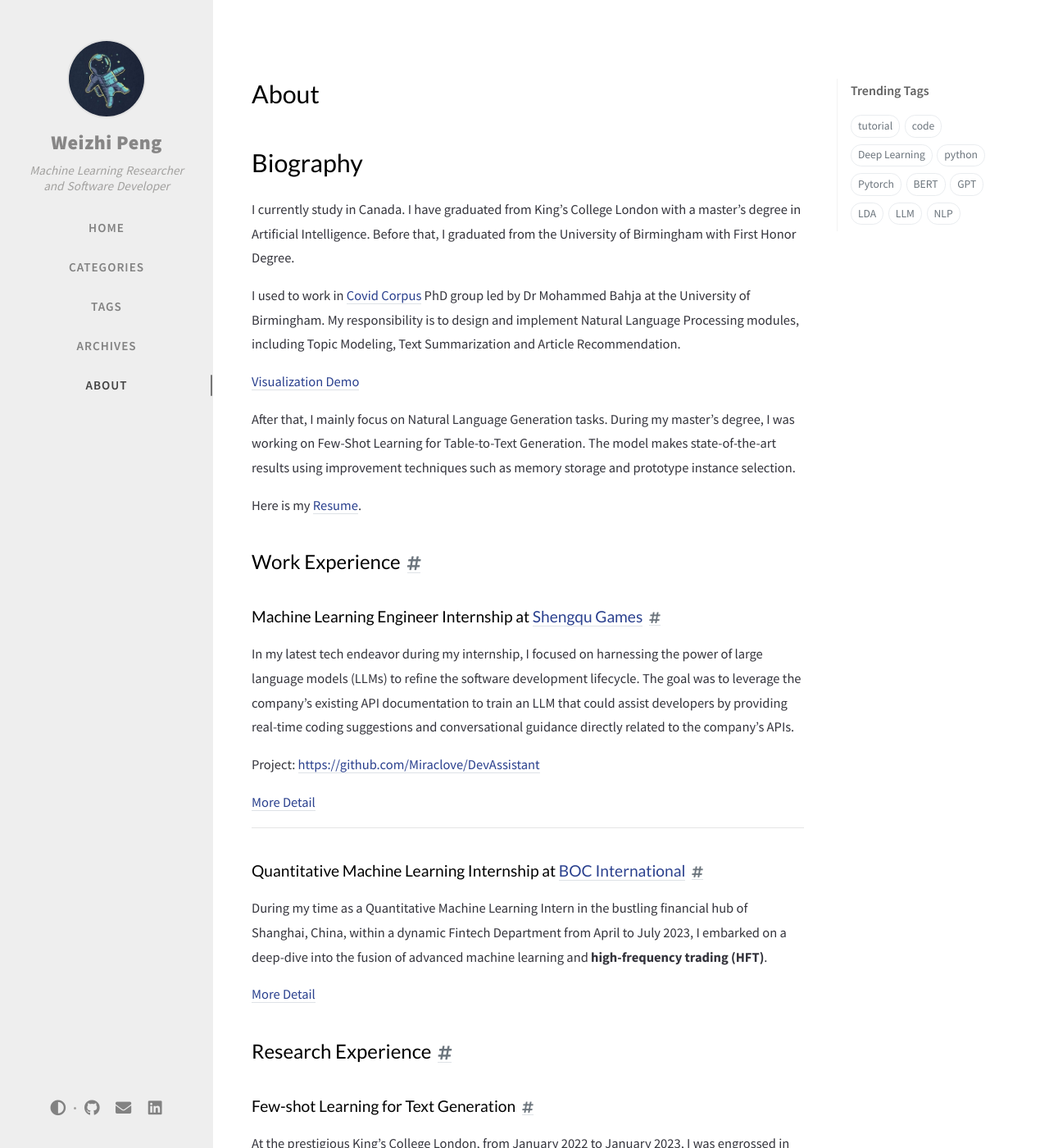
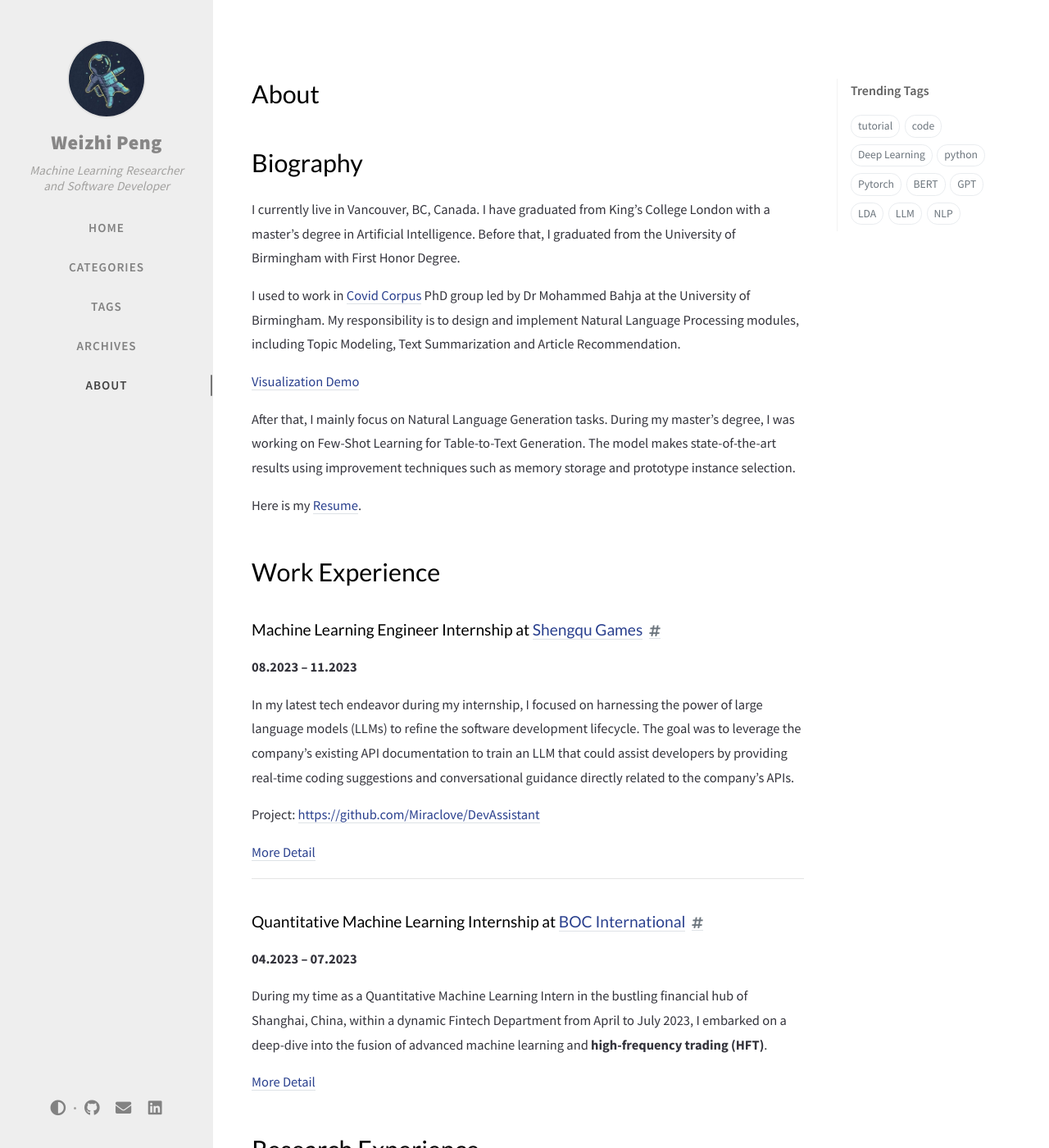
Before and after one commit to wzptech/wzptech.github.io, a Jekyll site: the page built from _tabs/about.md, in a window 1280 px wide and 1400 px high. Shown: the whole window at 82% size. Built offline with Jekyll 4.4.1, drawn with Linux system fonts in a browser that asks for light colours; nearby versions of some CDN libraries; comment, search, counter and statistics services are not loaded; some of the changed text lies outside the part shown.

```diff
--- a/_tabs/about.md
+++ b/_tabs/about.md
@@ -7,7 +7,7 @@ order: 4
 # Biography
 
 
-I currently study in Canada. I have graduated from King's College London with a master's degree in Artificial Intelligence. Before that, I graduated from the University of Birmingham with First Honor Degree.
+I currently live in Vancouver, BC, Canada. I have graduated from King's College London with a master's degree in Artificial Intelligence. Before that, I graduated from the University of Birmingham with First Honor Degree.
 
 I used to work in [Covid Corpus](https://www.covidcorpus.org/Home) PhD group led by Dr Mohammed Bahja at the University of Birmingham. My responsibility is to design and implement Natural Language Processing modules, including Topic Modeling, Text Summarization and Article Recommendation.
 
@@ -17,9 +17,11 @@ After that, I mainly focus on Natural Language Generation tasks. During my maste
 
 Here is my [Resume](/assets/Weizhi%20PENG%20-%20resume.pdf).
 
-## Work Experience
+# Work Experience
 
 ### Machine Learning Engineer Internship at [Shengqu Games](https://www.shengqugames-corp.com)
+
+**08.2023 – 11.2023**
 
 In my latest tech endeavor during my internship, I focused on harnessing the power of large language models (LLMs) to refine the software development lifecycle. The goal was to leverage the company's existing API documentation to train an LLM that could assist developers by providing real-time coding suggestions and conversational guidance directly related to the company's APIs.
 
@@ -32,13 +34,17 @@ Project: [https://github.com/Miraclove/DevAssistant](https://github.com/Miraclov
 
 ### Quantitative Machine Learning Internship at [BOC International](https://www.bocigroup.com/Web/Index)
 
+**04.2023 – 07.2023**
+
 During my time as a Quantitative Machine Learning Intern in the bustling financial hub of Shanghai, China, within a dynamic Fintech Department from April to July 2023, I embarked on a deep-dive into the fusion of advanced machine learning and **high-frequency trading (HFT)**.
 
 [More Detail](/posts/MLE_Intern_at_BOC/)
 
-## Research Experience
+# Research Experience
 
 ### Few-shot Learning for Text Generation
+
+**01.2022 – 01.2023**
 
 At the prestigious King’s College London, from January 2022 to January 2023, I was engrossed in cutting-edge research centered on Few-shot Learning, a subdomain of machine learning focusing on the capability of models to learn from a limited amount of data. My role as a researcher allowed me to dive into the challenges of text generation—a field where the articulation of coherent and contextually relevant narratives from structured data, like tables, is the prime objective.
 
```
Also changed, not shown: other parts of _tabs/about.md (+2 -0 lines), _posts/2021-07-02-Development_Covid_Corpus.md (+4 -0 lines), _posts/2023-01-02-Few_Shot_Learning.md (+5 -0 lines), _posts/2023-07-02-MLE_Intern_at_BOC.md (+6 -0 lines), _posts/2023-11-03-MLE_Intern_at_Shengqu_Games.md (+13 -3 lines), LICENSE.md.
